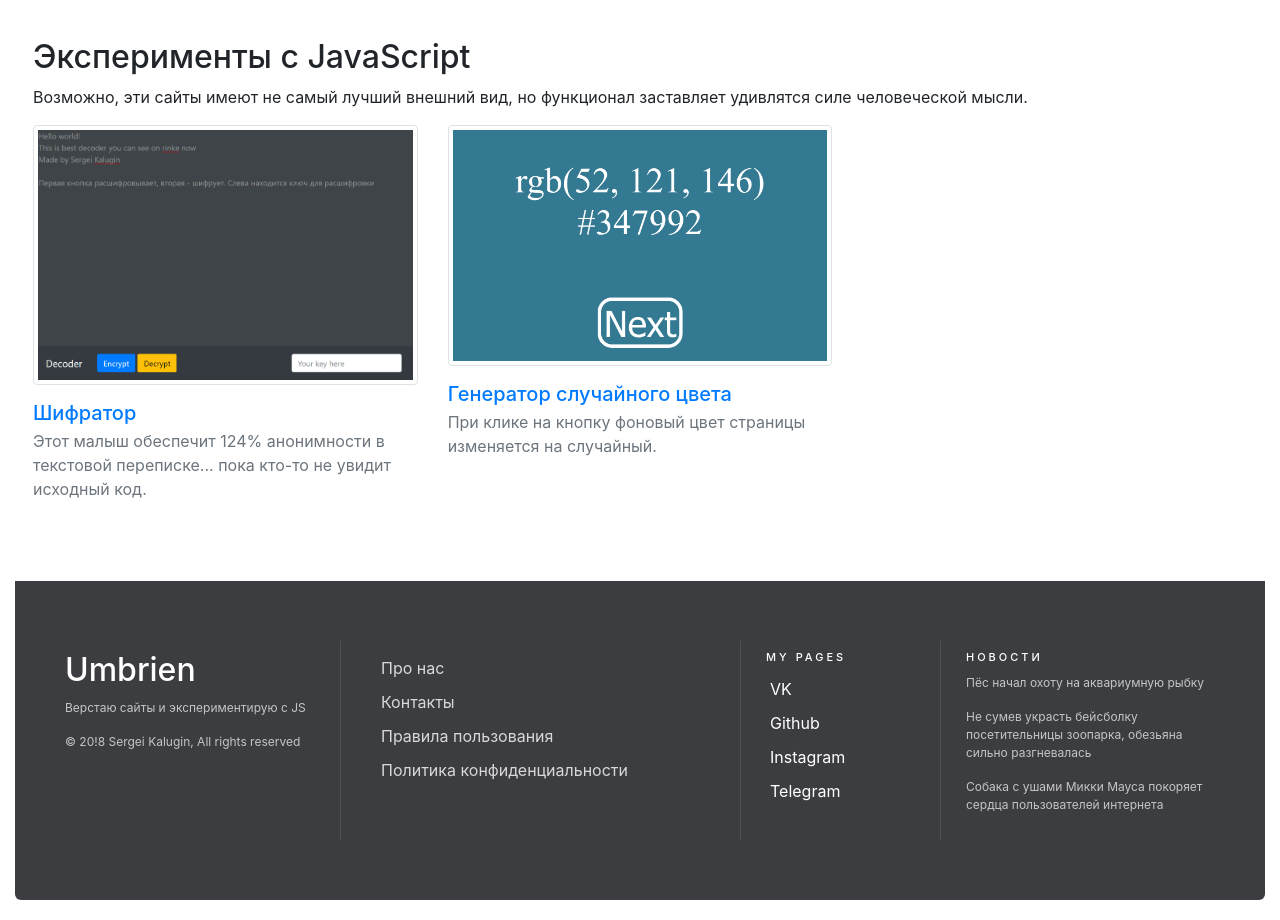
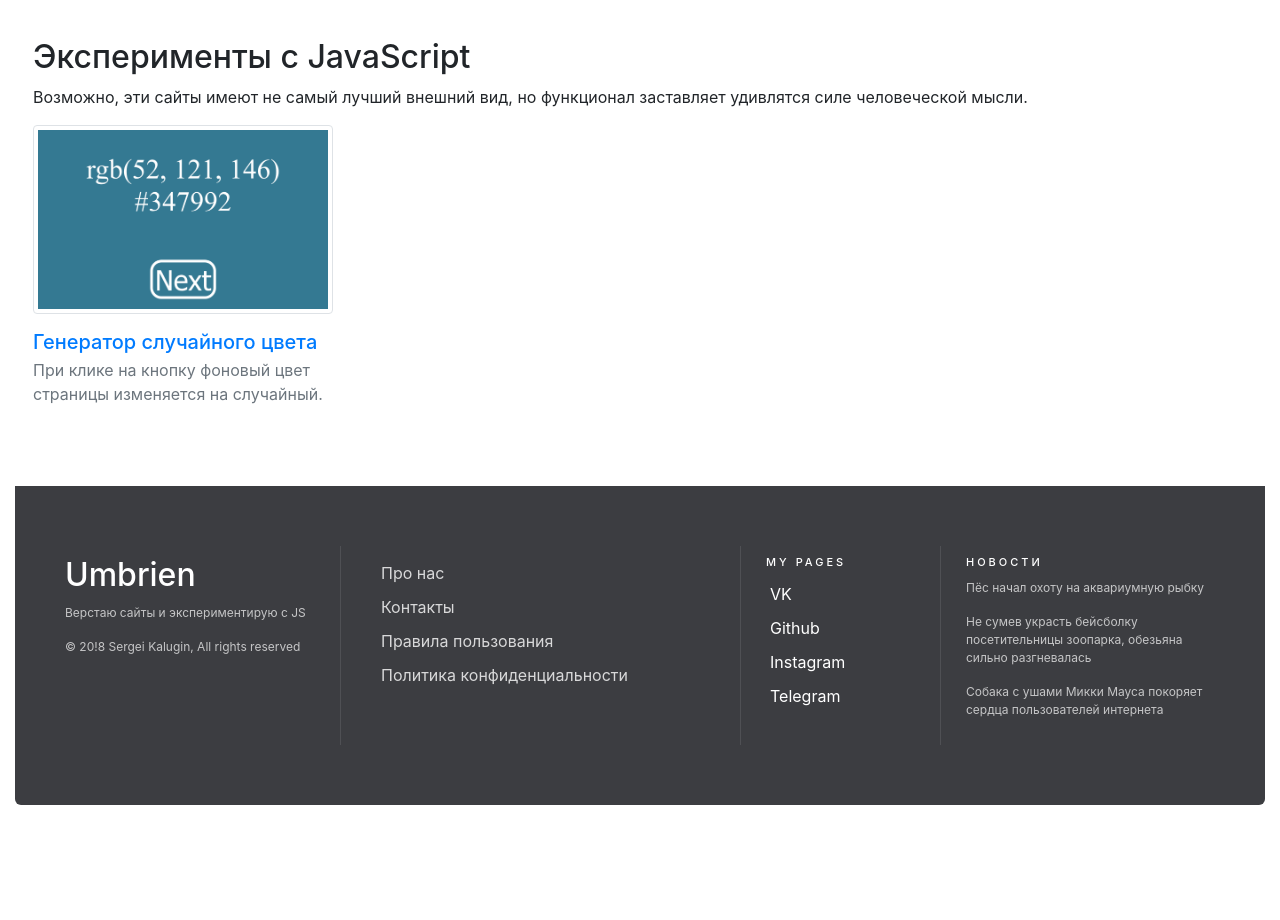
Before and after one commit to Umbrien/umbrien.github.io, a plain HTML site: page index.html in a window 1280 px wide. Shown: the part 940-1860 px from the top of the page. After the commit the page ends 1765 px from the top, so only its background shows below. Drawn offline with nearby package versions, Linux system fonts and the light colour scheme.

Commit message:
Update index.html

```diff
--- a/index.html
+++ b/index.html
@@ -91,15 +91,6 @@
 		<p>Возможно, эти сайты имеют не самый лучший внешний вид, но функционал заставляет удивлятся силе человеческой мысли.</p>
 
 		<div class="row">
-
-			<div class="col-sm-6 col-md-4 col-md-3 mb-3">
-				<a href="jsExperiments/encryptor">
-					<img class="img-thumbnail mb-3" src="img/Encryptor.png" alt="Starter template screenshot" width="960" height="600">
-					<h5 class="mb-1">Шифратор</h5>
-				</a>
-				<p class="text-muted">Этот малыш обеспечит 124% анонимности в текстовой переписке... пока кто-то не увидит исходный код.</p>
-			</div>
-
 			<div class="col-sm-6 col-md-4 col-md-3 mb-3">
 				<a href="jsExperiments/colorGenerator/random">
 				  <img class="img-thumbnail mb-3" src="img/random_color_generator.png" alt="Pricing screenshot" width="960" height="600">
```
